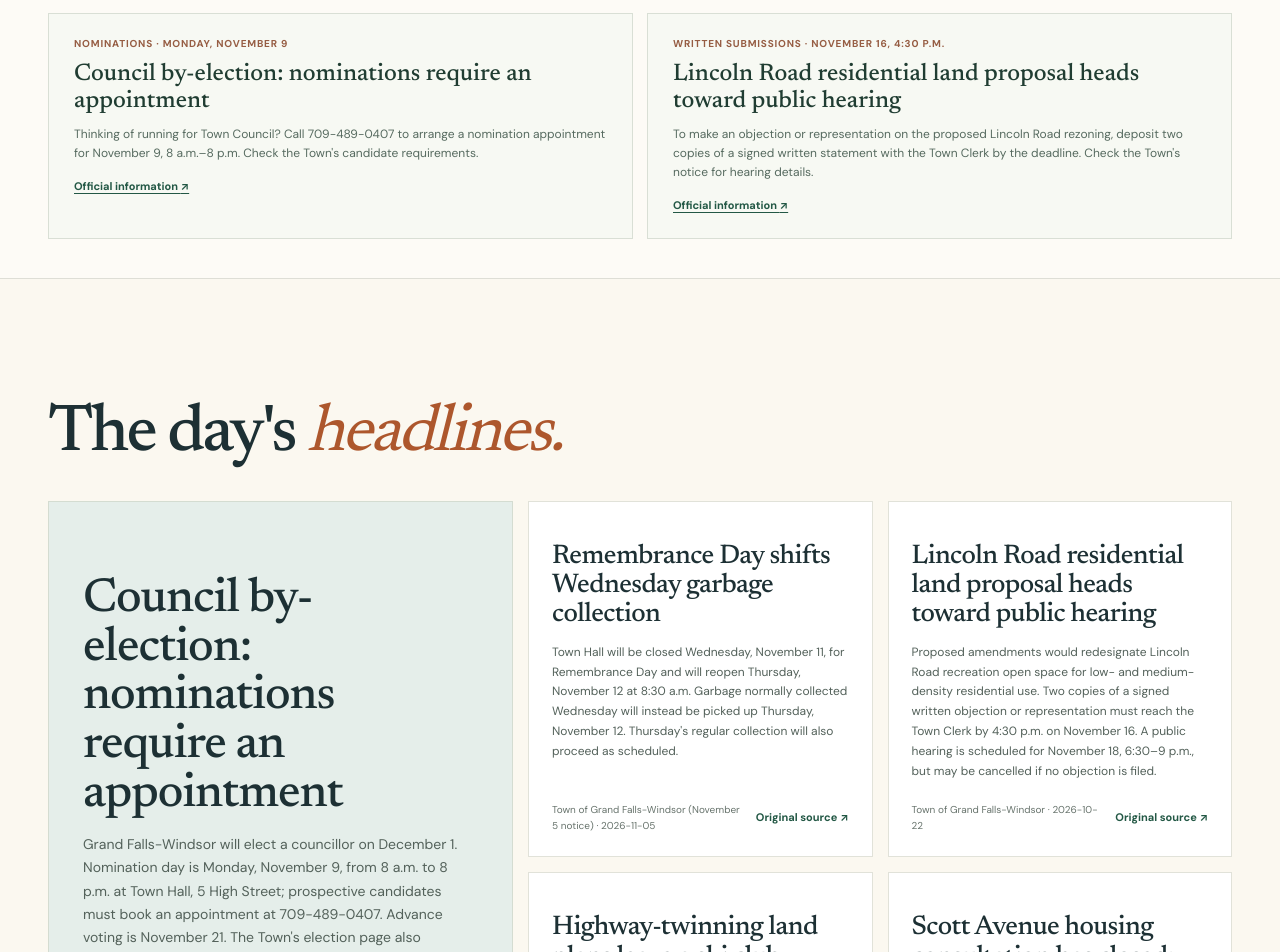
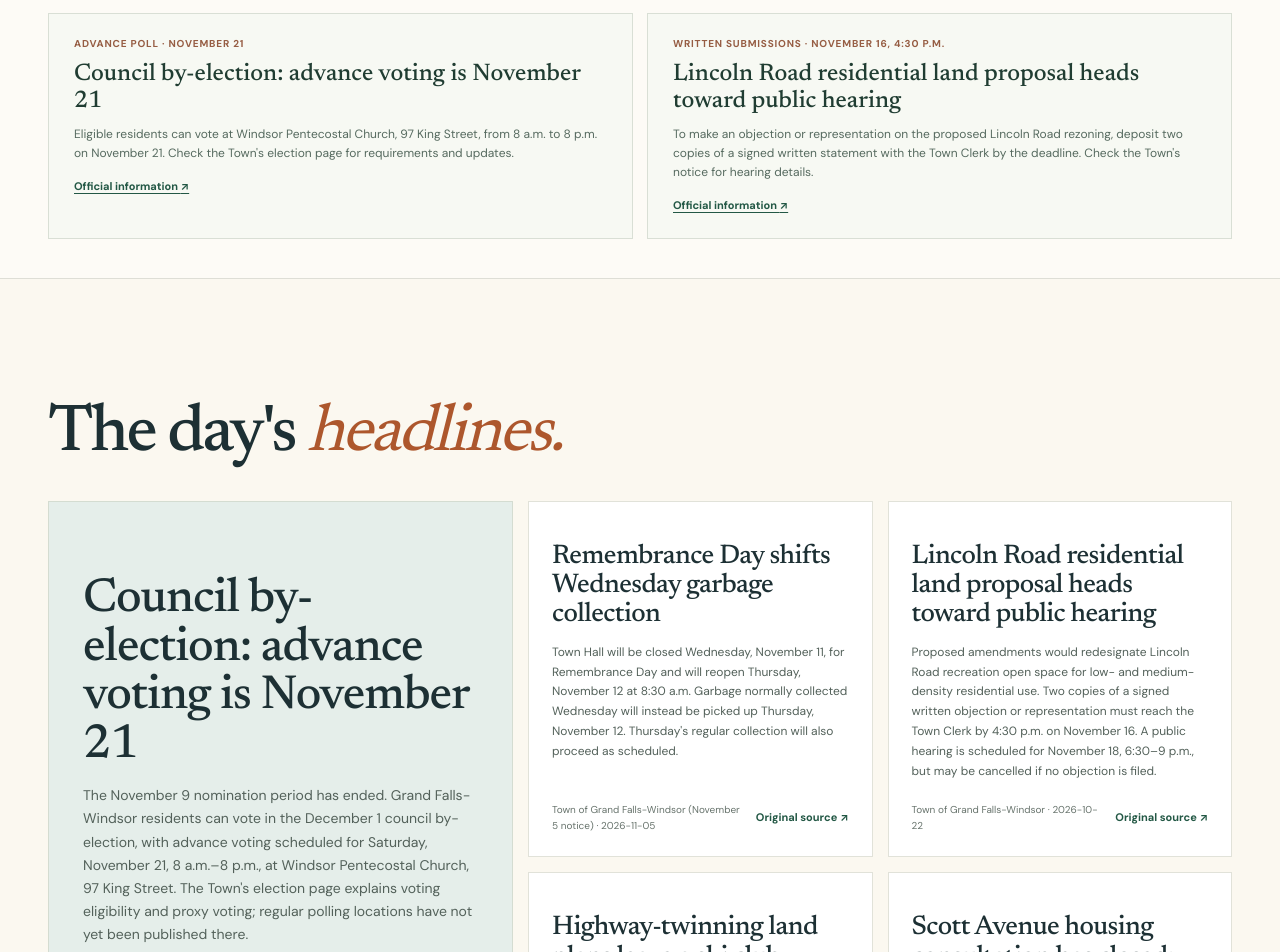
Before and after one commit to defford/today-in-gfw, a Next.js app: page / in a window 1280 px wide. Shown: the part 900-1852 px from the top of the page. Built offline with nearby package versions, Linux system fonts and the light colour scheme.

Commit message:
Editorial review: replace expired nomination call with advance voting (#16)
* Editorial: retire expired nomination CTA and highlight advance poll

* Allow official Windsor Pentecostal Church venue name in municipality guard

```diff
--- a/data/stories.json
+++ b/data/stories.json
@@ -1,25 +1,25 @@
 {
-  "editionDate": "2026-11-05",
-  "editionTitle": "Thursday, November 5, 2026",
-  "lastReviewed": "2026-11-05",
+  "editionDate": "2026-11-10",
+  "editionTitle": "Tuesday, November 10, 2026",
+  "lastReviewed": "2026-11-10",
   "stories": [
     {
       "id": "STORY-06",
       "date": "2026-10-13",
-      "updated": "2026-11-05",
+      "updated": "2026-11-10",
       "topic": "Local democracy",
-      "importance": "Nomination day November 9",
-      "title": "Council by-election: nominations require an appointment",
-      "summary": "Grand Falls-Windsor will elect a councillor on December 1. Nomination day is Monday, November 9, from 8 a.m. to 8 p.m. at Town Hall, 5 High Street; prospective candidates must book an appointment at 709-489-0407. Advance voting is November 21. The Town's election page also explains candidate eligibility, voter requirements and proxy voting.",
-      "why": "A council vacancy is filled by residents choosing a representative. The immediate practical deadline is for prospective candidates; the Town has yet to publish all regular polling locations.",
+      "importance": "Advance voting November 21",
+      "title": "Council by-election: advance voting is November 21",
+      "summary": "The November 9 nomination period has ended. Grand Falls-Windsor residents can vote in the December 1 council by-election, with advance voting scheduled for Saturday, November 21, 8 a.m.–8 p.m., at Windsor Pentecostal Church, 97 King Street. The Town's election page explains voting eligibility and proxy voting; regular polling locations have not yet been published there.",
+      "why": "With nominations closed, the next actionable milestone is advance voting. The Town has not yet posted the final candidate list or regular polling locations on its election page; residents should check for updates.",
       "source": "Town of Grand Falls-Windsor",
       "sourceUrl": "https://grandfallswindsor.com/municipal-by-election-2026/",
-      "deadline": "November 9",
+      "deadline": "November 21 advance poll",
       "readTime": "2 min",
       "action": {
-        "deadlineLabel": "Nominations · Monday, November 9",
-        "text": "Thinking of running for Town Council? Call 709-489-0407 to arrange a nomination appointment for November 9, 8 a.m.–8 p.m. Check the Town's candidate requirements.",
-        "until": "2026-11-09"
+        "deadlineLabel": "Advance poll · November 21",
+        "text": "Eligible residents can vote at Windsor Pentecostal Church, 97 King Street, from 8 a.m. to 8 p.m. on November 21. Check the Town's election page for requirements and updates.",
+        "until": "2026-11-21"
       }
     },
     {
--- a/scripts/validate-content.mjs
+++ b/scripts/validate-content.mjs
@@ -126,7 +126,8 @@ const contemporaryPaths = [
   'app/credits/page.tsx', 'app/bigger-picture/page.tsx', 'app/issues/page.tsx',
   'app/issues/[slug]/page.tsx', 'data/civic-issues.json', 'data/stories.json'
 ];
-const historicalPlaceName = /\bGrand Falls\b(?!-Windsor)|(?<!Grand Falls-)(?<!grand-falls-)\bWindsor\b/i;
+// Preserve the official name of Windsor Pentecostal Church; it does not describe a separate municipality.
+const historicalPlaceName = /\bGrand Falls\b(?!-Windsor)|(?<!Grand Falls-)(?<!grand-falls-)\bWindsor\b(?! Pentecostal Church\b)/i;
 for (const path of contemporaryPaths) {
   const copy = readFileSync(new URL(`../${path}`, import.meta.url), 'utf8');
   check(!historicalPlaceName.test(copy), `${path}: use Grand Falls-Windsor, not a separate present-day town name`);
```
